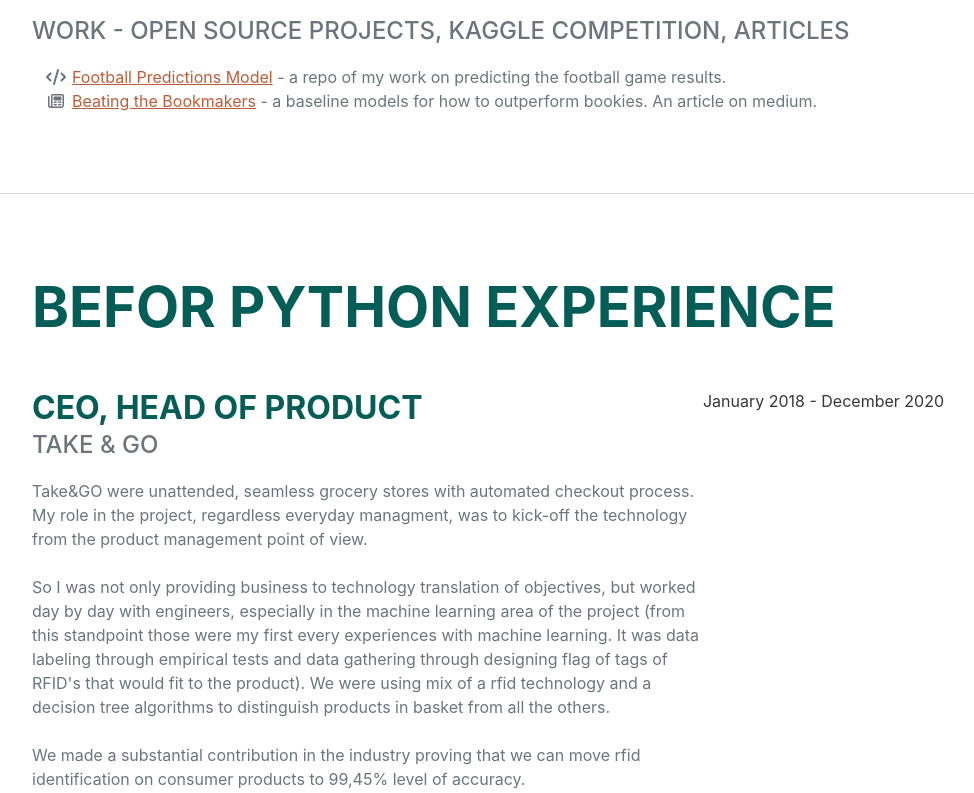
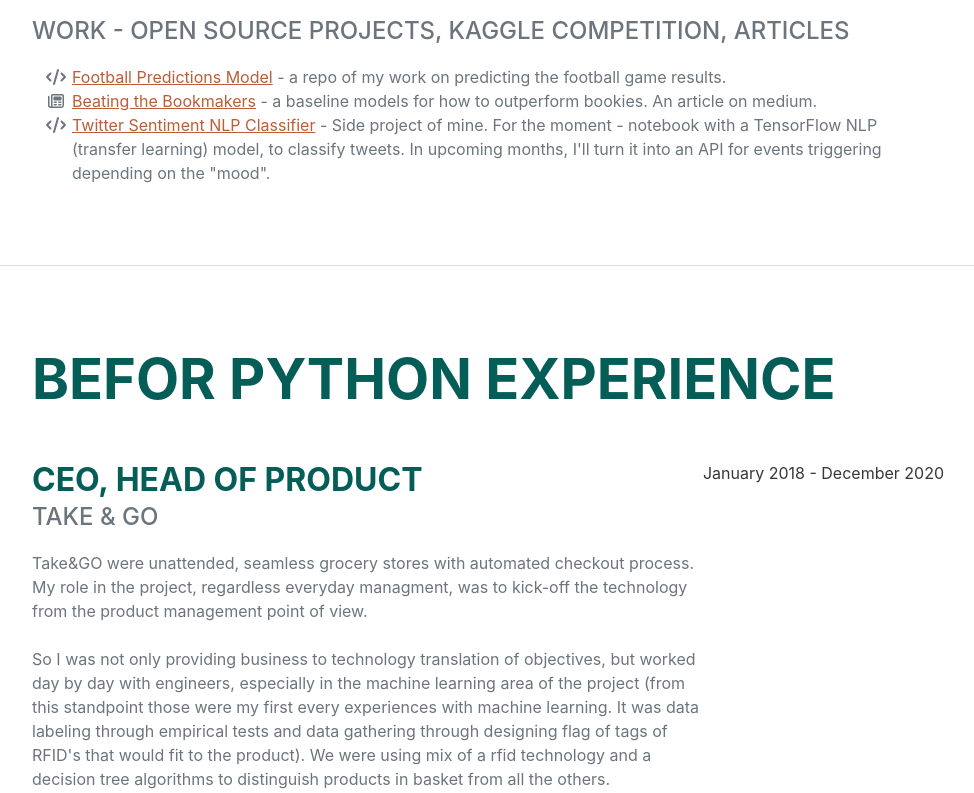
Before and after one commit to SquareGraph/about, a plain HTML site: page index.html in a window 1280 px wide. Shown: the part 2057-2850 px from the top of the page, without its empty margins (288-1262 px from the left). Drawn offline with nearby package versions, Linux system fonts and the light colour scheme; a web font is replaced by a local one.

Commit message:
Update index.html
Updated portfolio

```diff
--- a/index.html
+++ b/index.html
@@ -108,6 +108,10 @@
                         <li>
                             <span class="fa-li"><i class="fa-regular fa-newspaper"></i></span>
                             <a href="https://squaregraph.medium.com/beating-bookmakers-proof-of-concept-model-that-is-good-enough-to-start-betting-2ff4714d46d2" target="blank">Beating the Bookmakers</a> - a baseline models for how to outperform bookies. An article on medium.
+                        </li>
+                        <li>
+                            <span class="fa-li"><i class="fa-solid fa-code"></i></span>
+                            <a href="https://github.com/SquareGraph/TwitterSentimentAnalysis" target="blank">Twitter Sentiment NLP Classifier</a> - Side project of mine. For the moment - notebook with a TensorFlow NLP (transfer learning) model, to classify tweets. In upcoming months, I'll turn it into an API for events triggering depending on the "mood".
                         </li>
 
 
```
